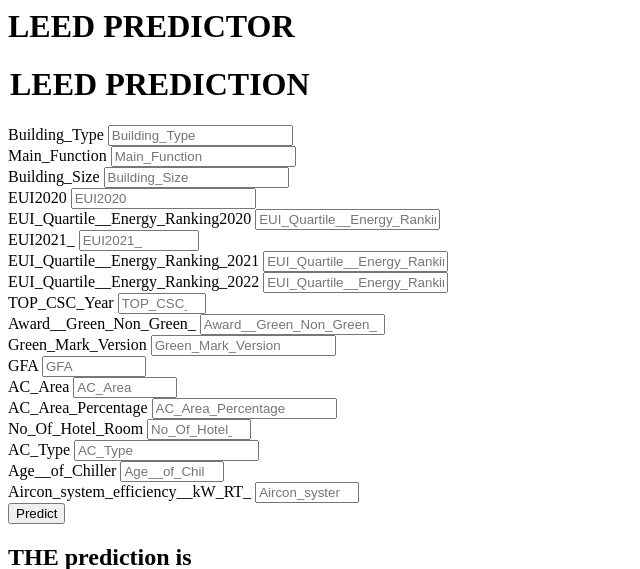
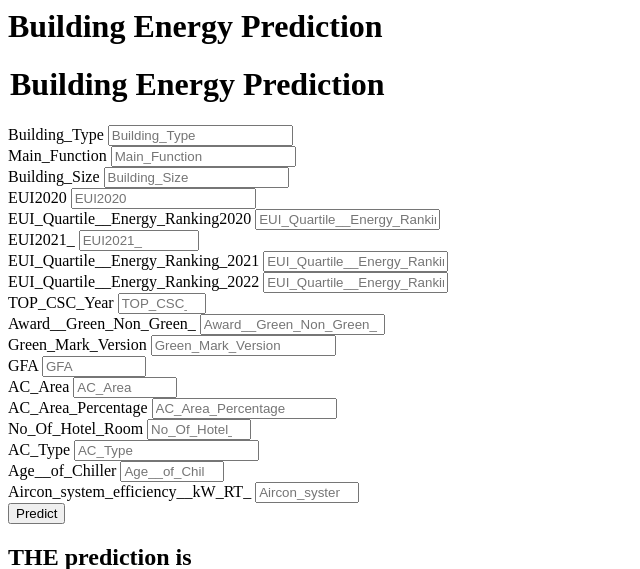
Before and after one commit to aakashsyadav1999/building_energy_prediction, a Flask app: page /predictdata in a window 1280 px wide. Shown: the top 569 px of the page, without its empty margins (0-640 px from the left). Run offline with Flask 3, Linux system fonts and the light colour scheme.

Commit message:
changed_heading

```diff
--- a/templates/home.html
+++ b/templates/home.html
@@ -1,11 +1,11 @@
 <html>
 <body>
     <div class="login">
-       <h1>LEED PREDICTOR</h1>
+       <h1>Building Energy Prediction</h1>
 
        <form action="{{ url_for('predict_datapoint')}}" method="post">
         <h1>
-            <legend>LEED PREDICTION</legend>
+            <legend>Building Energy Prediction</legend>
         </h1>
         <div class="mb-3">
             <label class="form-label">Building_Type</label>
```
